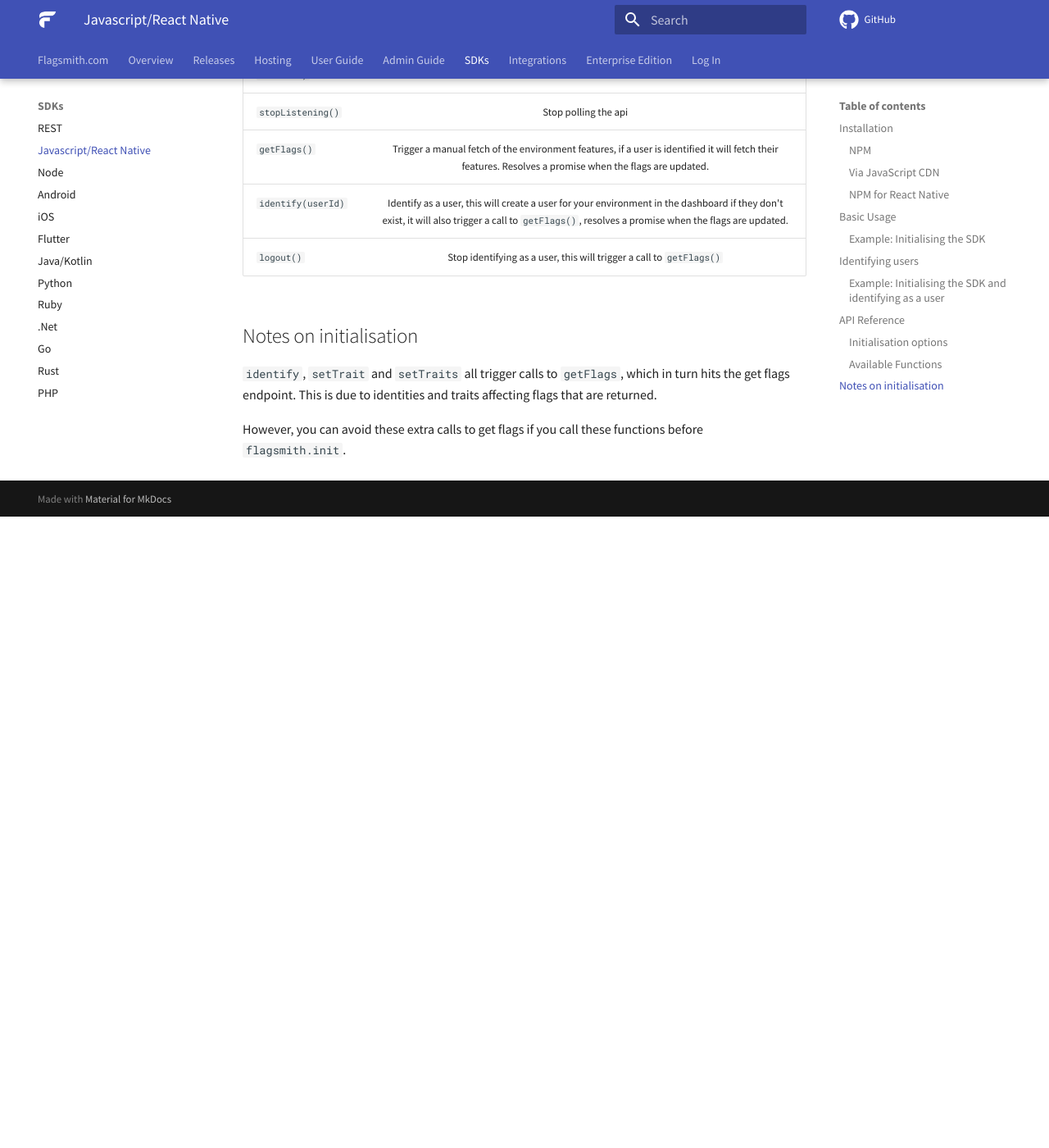
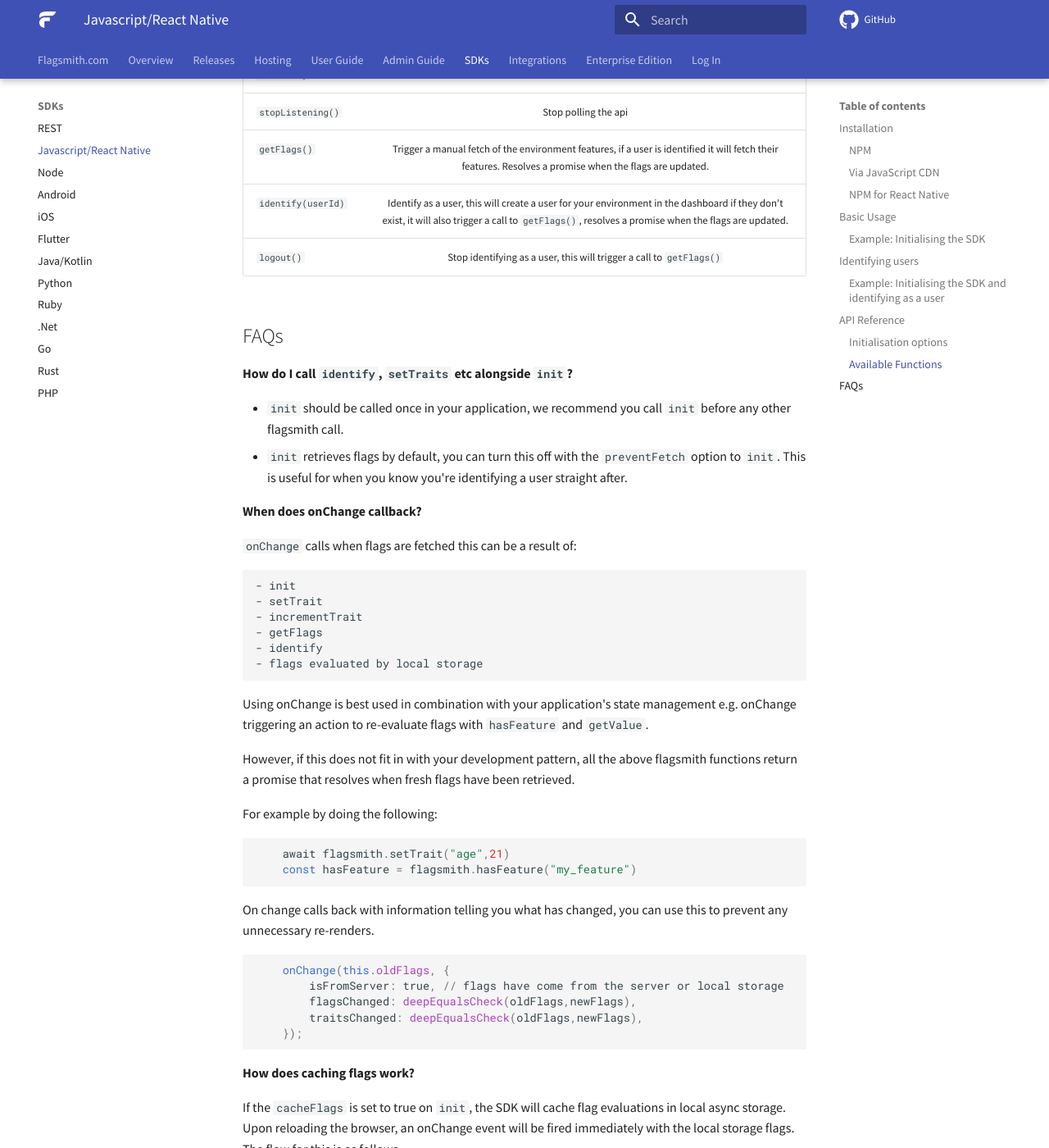
Before and after one commit to Flagsmith/flagsmith-docs, an MkDocs documentation site: the page built from docs/clients/javascript.md, in a window 1280 px wide and 1400 px high, scrolled down 4820 px. Shown: the whole window at 82% size. Built offline with MkDocs 1.6.1 and Material for MkDocs 9.7.7, drawn with Linux system fonts in a browser that asks for light colours; comment, search, counter and statistics services are not loaded; before the commit the page ends 5450 px from its top, so only the background shows below that; some of the changed text lies outside the part shown.

Commit message:
Adjust docs with FAQs

````diff
--- a/docs/clients/javascript.md
+++ b/docs/clients/javascript.md
@@ -146,8 +146,53 @@ flagsmith.init({
 | ```identify(userId)```     | Identify as a user, this will create a user for your environment in the dashboard if they don't exist, it will also trigger a call to ```getFlags()```, resolves a promise when the flags are updated.
 | ```logout()```     | Stop identifying as a user, this will trigger a call to ```getFlags()```
 
-## Notes on initialisation
+## FAQs
 
-``identify``, ``setTrait`` and ``setTraits`` all trigger calls to ``getFlags``, which in turn hits the get flags endpoint. This is due to identities and traits affecting flags that are returned.
+**How do I call ``identify``, ``setTraits`` etc alongside ``init``?**
 
-However, you can avoid these extra calls to get flags if you call these functions before  ``flagsmith.init``.
+- ``init`` should be called once in your application, we recommend you call ``init`` before any other flagsmith call.
+-  ``init`` retrieves flags by default, you can turn this off with the ``preventFetch`` option to ``init``. This is useful for when you know you're identifying a user straight after.
+
+**When does onChange callback?**
+
+``onChange`` calls when flags are fetched this can be a result of:
+
+    - init
+    - setTrait
+	- incrementTrait
+    - getFlags
+    - identify
+    - flags evaluated by local storage
+
+Using onChange is best used in combination with your application's state management e.g. onChange triggering an action to re-evaluate flags with ``hasFeature`` and ``getValue``.
+
+However, if this does not fit in with your development pattern, all the above flagsmith functions return a promise that resolves when fresh flags have been retrieved.
+
+For example by doing the following:
+
+```
+    await flagsmith.setTrait("age",21)
+    const hasFeature = flagsmith.hasFeature("my_feature")
+```
+
+On change calls back with information telling you what has changed, you can use this to prevent any unnecessary re-renders.
+
+```
+    onChange(this.oldFlags, {
+        isFromServer: true, // flags have come from the server or local storage
+        flagsChanged: deepEqualsCheck(oldFlags,newFlags),
+        traitsChanged: deepEqualsCheck(oldFlags,newFlags),
+    });
+```
+
+**How does caching flags work?**
+
+If the ``cacheFlags`` is set to true on ``init``, the SDK will cache flag evaluations in local async storage. Upon reloading the browser, an onChange event will be fired immediately with the local storage flags. The flow for this is as follows
+
+1 - ``init`` is called
+2 - if ``cacheFlags`` is enabled, local storage checks for any stored flags and traits.
+3 - if flags have been found in local storage, ``onChange`` is triggered with the stored flags.
+4 - at the same time, fresh flags will be retrieved which will result in another ``onChange`` callback.
+5 - whenever flags have been retrieved local storage will be updated.
+
+By default, these flags will be persisted indefinitely, you can clear this by removing ``"BULLET_TRAIN_DB"`` from ``localStorage``.
````
